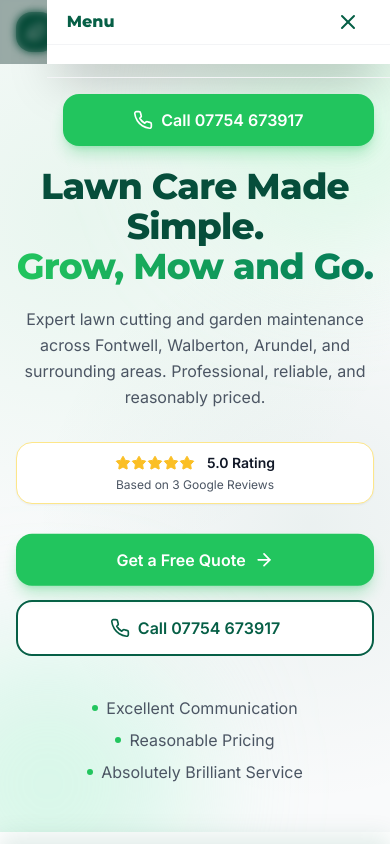
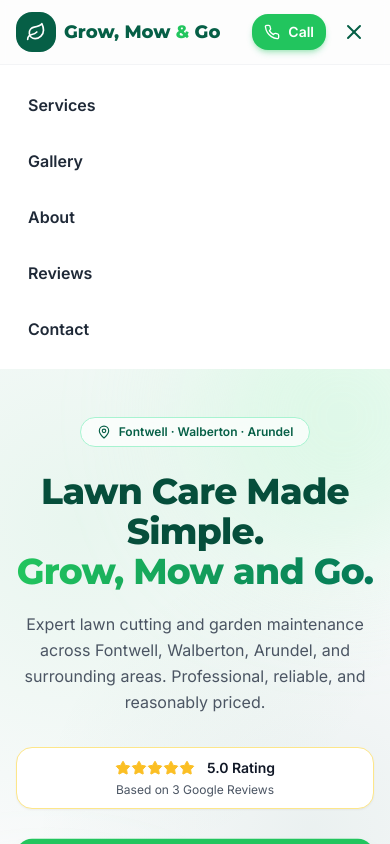
Before and after one commit to drizzlebotai-stack/Grow-mow-and-go, a React (Vite) app: page / in a window 390 px wide. Both pictures are taken after a click on the button "Toggle menu". Shown: the top 844 px of the page. Built offline with nearby package versions, Linux system fonts and the light colour scheme.

Commit message:
Revert mobile-scoped changes: sticky CTA, slide menu, gallery carousel, +44 format

```diff
--- a/src/App.jsx
+++ b/src/App.jsx
@@ -1,14 +1,13 @@
 import { Routes, Route } from 'react-router-dom';
 import Navigation from './components/Navigation.jsx';
 import Footer from './components/Footer.jsx';
-import MobileCTABar from './components/MobileCTABar.jsx';
 import Home from './pages/Home.jsx';
 
 export default function App() {
   return (
     <div className="flex min-h-screen flex-col bg-brand-bg text-gray-900">
       <Navigation />
-      <main className="flex-1 pb-24 md:pb-0">
+      <main className="flex-1">
         <Routes>
           <Route path="/" element={<Home />} />
           {/* Add additional routes here as the site grows */}
@@ -16,7 +15,6 @@ export default function App() {
         </Routes>
       </main>
       <Footer />
-      <MobileCTABar />
     </div>
   );
 }
--- a/src/components/Footer.jsx
+++ b/src/components/Footer.jsx
@@ -64,7 +64,7 @@ export default function Footer() {
             <ul className="mt-4 space-y-3 text-sm">
               <li>
                 <a
-                  href="tel:+447754673917"
+                  href="tel:07754673917"
                   className="inline-flex items-center gap-2 text-emerald-100 hover:text-amber-300"
                 >
                   <Phone className="h-4 w-4" /> 07754 673917
--- a/src/components/Hero.jsx
+++ b/src/components/Hero.jsx
@@ -110,7 +110,7 @@ function DefaultHero() {
             <ArrowRight className="h-5 w-5" />
           </motion.a>
           <a
-            href="tel:+447754673917"
+            href="tel:07754673917"
             className="btn-secondary w-full md:w-auto"
             aria-label="Call 07754 673917"
           >
--- a/src/components/MobileCTABar.jsx
+++ /dev/null
@@ -1,41 +0,0 @@
-import { useEffect, useState } from 'react';
-import { Phone } from 'lucide-react';
-
-/**
- * MobileCTABar — sticky bottom Call CTA, mobile only (md:hidden).
- *
- * Single full-width brand-green button so the primary conversion action
- * is always one tap away on every scroll position past the hero.
- * Backdrop-blurred and shadowed so it reads clearly over any content.
- */
-export default function MobileCTABar() {
-  const [visible, setVisible] = useState(false);
-
-  useEffect(() => {
-    const onScroll = () => {
-      setVisible(window.scrollY > window.innerHeight * 0.6);
-    };
-    onScroll();
-    window.addEventListener('scroll', onScroll, { passive: true });
-    return () => window.removeEventListener('scroll', onScroll);
-  }, []);
-
-  return (
-    <div
-      className={`fixed bottom-0 left-0 z-50 w-full transform border-t border-gray-200 bg-white/90 p-4 pb-safe shadow-[0_-8px_24px_rgba(6,95,70,0.12)] backdrop-blur-md transition-transform duration-300 md:hidden ${
-        visible ? 'translate-y-0' : 'translate-y-full'
-      }`}
-      role="region"
-      aria-label="Call to action"
-    >
-      <a
-        href="tel:+447754673917"
-        className="flex min-h-[52px] w-full items-center justify-center gap-2.5 rounded-2xl bg-green-500 px-4 text-base font-bold text-white shadow-lg shadow-green-500/30 active:bg-green-600 active:scale-[0.99] transition-transform"
-        aria-label="Call Grow, Mow and Go on 07754 673917"
-      >
-        <Phone className="h-5 w-5" />
-        <span>📞 Call: 07754 673917</span>
-      </a>
-    </div>
-  );
-}
--- a/src/components/Navigation.jsx
+++ b/src/components/Navigation.jsx
@@ -1,7 +1,7 @@
 import { useEffect, useState } from 'react';
 import { Link } from 'react-router-dom';
 import { motion, AnimatePresence } from 'framer-motion';
-import { Menu, X, Phone, Leaf, ArrowRight } from 'lucide-react';
+import { Menu, X, Phone, Leaf } from 'lucide-react';
 
 const links = [
   { label: 'Services', href: '#services' },
@@ -21,24 +21,11 @@ export default function Navigation() {
     return () => window.removeEventListener('scroll', onScroll);
   }, []);
 
-  // Lock body scroll when the slide-in menu is open
-  useEffect(() => {
-    document.body.style.overflow = open ? 'hidden' : '';
-    return () => {
-      document.body.style.overflow = '';
-    };
-  }, [open]);
-
-  const closeAnd = (fn) => () => {
-    setOpen(false);
-    if (fn) fn();
-  };
-
   return (
     <header
       className={`sticky top-0 z-50 w-full transition-all duration-300 ${
         scrolled
-          ? 'bg-white/90 shadow-sm backdrop-blur-md'
+          ? 'bg-white/90 backdrop-blur-md shadow-sm'
           : 'bg-white/60 backdrop-blur-sm'
       }`}
     >
@@ -57,13 +44,13 @@ export default function Navigation() {
           <span className="flex h-10 w-10 items-center justify-center rounded-2xl bg-emerald-800 text-white">
             <Leaf className="h-5 w-5" />
           </span>
-          <span className="font-display text-base font-extrabold text-emerald-800 xs:text-lg sm:text-xl">
+          <span className="font-display text-lg font-extrabold text-emerald-800 sm:text-xl">
             Grow, Mow <span className="text-green-500">&amp;</span> Go
           </span>
         </Link>
 
-        {/* Desktop links — visible md and up */}
-        <ul className="hidden items-center gap-8 md:flex">
+        {/* Desktop links */}
+        <ul className="hidden items-center gap-8 lg:flex">
           {links.map((link) => (
             <li key={link.href}>
               <a
@@ -76,108 +63,53 @@ export default function Navigation() {
           ))}
         </ul>
 
-        {/* Right cluster: phone CTA + hamburger */}
+        {/* Phone — always visible (even on mobile, per spec) */}
         <div className="flex items-center gap-2 sm:gap-3">
           <a
-            href="tel:+447754673917"
-            className="inline-flex min-h-[44px] items-center gap-2 rounded-2xl bg-green-500 px-3 py-2 text-sm font-semibold text-white shadow-md shadow-green-500/30 transition-colors hover:bg-green-600 active:bg-green-600 sm:px-5"
+            href="tel:07754673917"
+            className="inline-flex items-center gap-2 rounded-2xl bg-green-500 px-3 py-2 text-sm font-semibold text-white shadow-md shadow-green-500/30 transition-all hover:bg-green-600 sm:px-5 sm:py-2.5"
             aria-label="Call Grow, Mow and Go on 07754 673917"
           >
-            <Phone className="h-4 w-4 shrink-0" />
+            <Phone className="h-4 w-4" />
             <span className="hidden sm:inline">07754 673917</span>
             <span className="sm:hidden">Call</span>
           </a>
-
-          {/* Hamburger — visible below md */}
           <button
             type="button"
             onClick={() => setOpen((v) => !v)}
-            className="flex h-11 w-11 items-center justify-center rounded-xl text-emerald-800 active:bg-emerald-50 md:hidden"
-            aria-label={open ? 'Close menu' : 'Open menu'}
+            className="rounded-xl p-2 text-emerald-800 lg:hidden"
+            aria-label="Toggle menu"
             aria-expanded={open}
-            aria-controls="mobile-menu"
           >
             {open ? <X className="h-6 w-6" /> : <Menu className="h-6 w-6" />}
           </button>
         </div>
       </nav>
 
-      {/* Slide-in mobile menu */}
+      {/* Mobile menu */}
       <AnimatePresence>
         {open && (
-          <>
-            {/* Backdrop */}
           <motion.div
-              key="backdrop"
-              initial={{ opacity: 0 }}
-              animate={{ opacity: 1 }}
-              exit={{ opacity: 0 }}
+            initial={{ opacity: 0, height: 0 }}
+            animate={{ opacity: 1, height: 'auto' }}
+            exit={{ opacity: 0, height: 0 }}
             transition={{ duration: 0.2 }}
-              onClick={() => setOpen(false)}
-              className="fixed inset-0 z-40 bg-emerald-950/40 backdrop-blur-sm md:hidden"
-              aria-hidden="true"
-            />
-
-            {/* Panel — slides in from the right */}
-            <motion.aside
-              key="panel"
-              id="mobile-menu"
-              role="dialog"
-              aria-modal="true"
-              aria-label="Main navigation"
-              initial={{ x: '100%' }}
-              animate={{ x: 0 }}
-              exit={{ x: '100%' }}
-              transition={{ type: 'tween', duration: 0.3, ease: [0.4, 0, 0.2, 1] }}
-              className="fixed inset-y-0 right-0 z-50 flex w-[88%] max-w-sm flex-col bg-white shadow-2xl md:hidden"
+            className="lg:hidden"
           >
-              <div className="flex h-16 items-center justify-between border-b border-gray-100 px-5 sm:h-20">
-                <span className="font-display text-base font-extrabold text-emerald-800">
-                  Menu
-                </span>
-                <button
-                  type="button"
-                  onClick={() => setOpen(false)}
-                  className="flex h-11 w-11 items-center justify-center rounded-xl text-emerald-800 active:bg-emerald-50"
-                  aria-label="Close menu"
-                >
-                  <X className="h-6 w-6" />
-                </button>
-              </div>
-
-              <ul className="flex-1 overflow-y-auto px-3 py-4">
-                {links.map((link, i) => (
-                  <motion.li
-                    key={link.href}
-                    initial={{ opacity: 0, x: 20 }}
-                    animate={{ opacity: 1, x: 0 }}
-                    transition={{ delay: 0.08 + i * 0.05, duration: 0.3 }}
-                  >
+            <ul className="container-section flex flex-col gap-2 border-t border-gray-100 bg-white py-4">
+              {links.map((link) => (
+                <li key={link.href}>
                   <a
                     href={link.href}
-                      onClick={closeAnd()}
-                      className="flex min-h-[56px] items-center justify-between rounded-2xl px-4 py-3 text-lg font-semibold text-gray-800 active:bg-emerald-50"
+                    onClick={() => setOpen(false)}
+                    className="block rounded-xl px-3 py-3 text-base font-semibold text-gray-800 hover:bg-emerald-50 hover:text-emerald-800"
                   >
                     {link.label}
-                      <ArrowRight className="h-4 w-4 text-emerald-700" />
                   </a>
-                  </motion.li>
+                </li>
               ))}
             </ul>
-
-              <div className="border-t border-gray-100 p-4 pb-safe">
-                <a
-                  href="tel:+447754673917"
-                  onClick={closeAnd()}
-                  className="btn-primary w-full"
-                  aria-label="Call 07754 673917"
-                >
-                  <Phone className="h-5 w-5" />
-                  Call 07754 673917
-                </a>
-              </div>
-            </motion.aside>
-          </>
+          </motion.div>
         )}
       </AnimatePresence>
     </header>
--- a/src/index.css
+++ b/src/index.css
@@ -56,22 +56,6 @@
   }
 }
 
-/* iOS safe-area insets — push fixed bottom bar above the home indicator */
-.pb-safe {
-  padding-bottom: env(safe-area-inset-bottom);
-}
-.pt-safe {
-  padding-top: env(safe-area-inset-top);
-}
-
-/* Hide native scrollbar but keep scroll behavior — used by mobile gallery carousel */
-.scrollbar-hide {
-  -ms-overflow-style: none;
-  scrollbar-width: none;
-}
-.scrollbar-hide::-webkit-scrollbar {
-  display: none;
-}
 
 /* Hero background pattern */
 .hero-grain {
--- a/tailwind.config.js
+++ b/tailwind.config.js
@@ -4,11 +4,6 @@ export default {
     "./index.html",
     "./src/**/*.{js,jsx,ts,tsx}",
   ],
-  future: {
-    // Critical for mobile UX: only fire `hover:` on devices that truly support hover
-    // (i.e. mouse/trackpad). Touch devices won't get stuck in a "stuck hover" state.
-    hoverOnlyWhenSupported: true,
-  },
   theme: {
     extend: {
       screens: {
```
Also changed, not shown: src/components/Contact.jsx (+3 -9 lines), src/components/Gallery.jsx (+5 -36 lines). Lines whose indentation alone changed are shown as unchanged.
